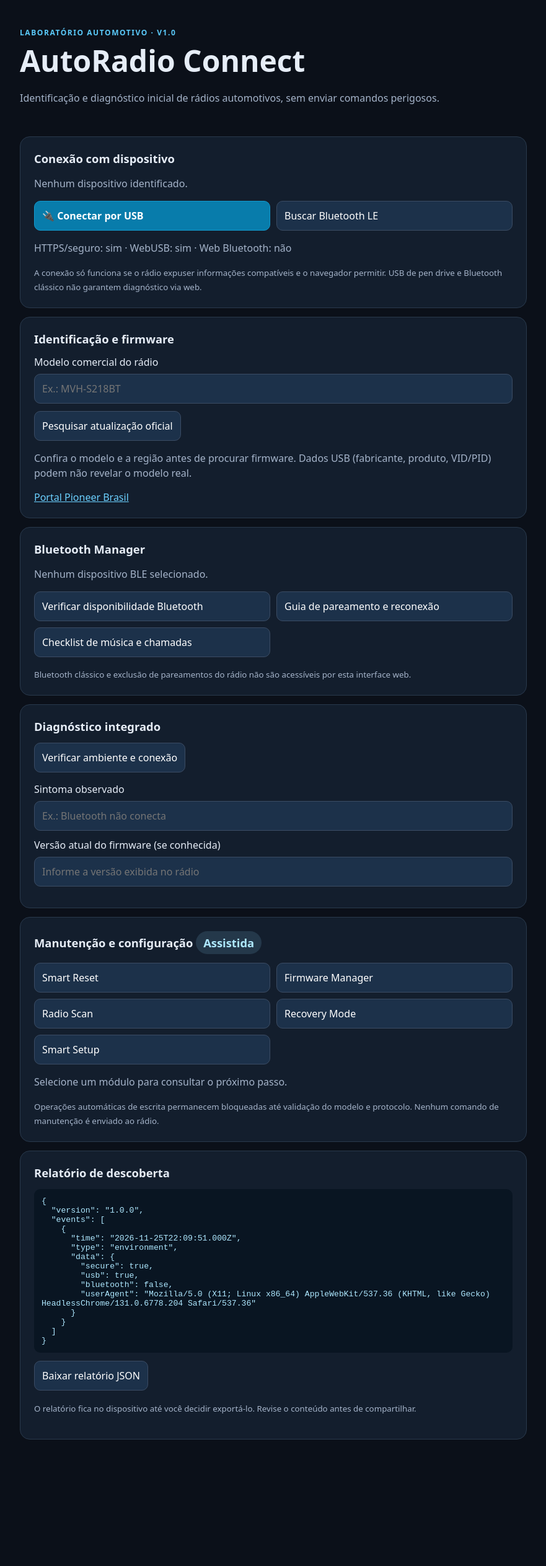
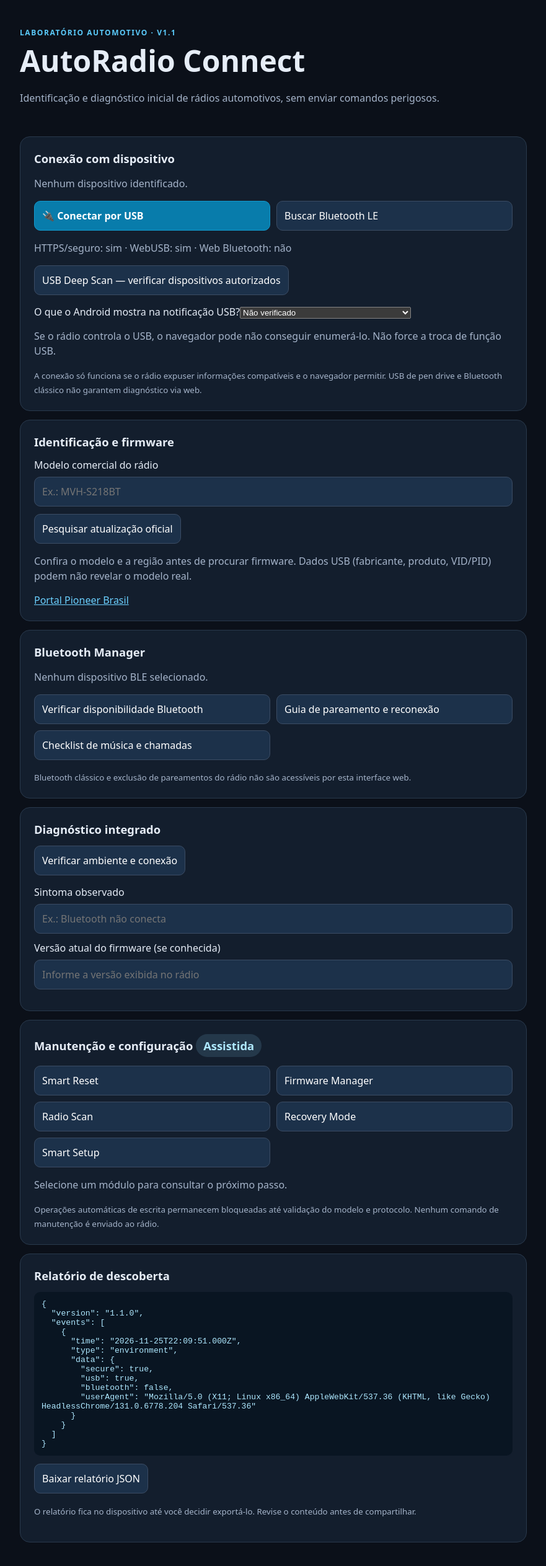
Before and after one commit to luissimoes0106-lab/autoradio-connect, a plain HTML site: page index.html in a window 1280 px wide. Shown: the whole page at 62% size, without its empty margins (199-1080 px from the left). Before the commit the page ends 2396 px from the top, so only its background shows below. Drawn offline with Linux system fonts and the light colour scheme.

Commit message:
feat: V1.1 USB visibility diagnostics and Android role checklist

```diff
--- a/index.html
+++ b/index.html
@@ -4,7 +4,7 @@
 <meta charset="utf-8">
 <meta name="viewport" content="width=device-width,initial-scale=1">
 <meta name="theme-color" content="#0b1019">
-<title>AutoRadio Connect • V1.0</title>
+<title>AutoRadio Connect • V1.1</title>
 <style>
 :root{color-scheme:dark;font-family:system-ui,-apple-system,Segoe UI,sans-serif;background:#0b1019;color:#e6edf7}
 *{box-sizing:border-box}body{margin:0}main{max-width:850px;margin:auto;padding:24px 16px 60px}
@@ -22,11 +22,11 @@ button.primary{background:#087cab;border-color:#139bcf;font-weight:700}button:di
 </head>
 <body>
 <main>
-<header><div class="kicker">LABORATÓRIO AUTOMOTIVO · V1.0</div><h1>AutoRadio Connect</h1><p>Identificação e diagnóstico inicial de rádios automotivos, sem enviar comandos perigosos.</p></header>
+<header><div class="kicker">LABORATÓRIO AUTOMOTIVO · V1.1</div><h1>AutoRadio Connect</h1><p>Identificação e diagnóstico inicial de rádios automotivos, sem enviar comandos perigosos.</p></header>
 <section>
 <h2>Conexão com dispositivo</h2><p id="status" role="status">Nenhum dispositivo identificado.</p>
 <div class="grid"><button class="primary" id="usb">🔌 Conectar por USB</button><button id="bt">Buscar Bluetooth LE</button></div>
-<p id="env"></p><small>A conexão só funciona se o rádio expuser informações compatíveis e o navegador permitir. USB de pen drive e Bluetooth clássico não garantem diagnóstico via web.</small>
+<p id="env"></p><button id="deep">USB Deep Scan — verificar dispositivos autorizados</button><p id="deepresult" role="status"></p><label for="usbmode">O que o Android mostra na notificação USB?</label><select id="usbmode"><option>Não verificado</option><option>Somente carregamento</option><option>Transferência de arquivos</option><option>USB controlado pelo dispositivo conectado</option><option>USB controlado por este dispositivo</option><option>Nenhuma notificação USB</option></select><p>Se o rádio controla o USB, o navegador pode não conseguir enumerá-lo. Não force a troca de função USB.</p><small>A conexão só funciona se o rádio expuser informações compatíveis e o navegador permitir. USB de pen drive e Bluetooth clássico não garantem diagnóstico via web.</small>
 </section>
 <section>
 <h2>Identificação e firmware</h2>
@@ -46,7 +46,7 @@ button.primary{background:#087cab;border-color:#139bcf;font-weight:700}button:di
 <script>
 'use strict';
 const $=id=>document.getElementById(id);
-const report={version:'1.0.0',events:[]};
+const report={version:'1.1.0',events:[]};
 const err=e=>e instanceof Error?e.message:String(e);
 function log(type,data){report.events.push({time:new Date().toISOString(),type,data});$('log').textContent=JSON.stringify(report,null,2)}
 $('env').textContent=`HTTPS/seguro: ${isSecureContext?'sim':'não'} · WebUSB: ${navigator.usb?'sim':'não'} · Web Bluetooth: ${navigator.bluetooth?'sim':'não'}`;
@@ -87,6 +87,8 @@ $('diag').onclick=async()=>{try{const devices=navigator.usb?await navigator.usb.
 if(navigator.usb){for(const type of ['connect','disconnect'])navigator.usb.addEventListener(type,e=>log('usb_'+type,{vendorId:e.device.vendorId,productId:e.device.productId}))}
 const guides={reset:'Identifique o modelo exato e consulte o procedimento oficial de restauração. Reset automático bloqueado.',firmware:'Informe o modelo e a versão atual acima. Use Pesquisar atualização oficial. Nenhum firmware é instalado ou validado automaticamente.',radio:'Após identificar o modelo, consulte a função de sintonia automática no manual. A web ainda não controla o sintonizador.',recovery:'Se o rádio não iniciar normalmente, registre o sintoma e consulte o suporte oficial. Não tente instalar firmware de outro modelo.',setup:'Ordem sugerida: identificar modelo, registrar versão, verificar atualização oficial, confirmar procedimento de reset, configurar idioma e relógio, parear Bluetooth e sintonizar estações. Execute apenas os passos suportados pelo manual.'};
 document.querySelectorAll('[data-module]').forEach(b=>b.onclick=()=>{$('modulehelp').textContent=guides[b.dataset.module]});
+$('deep').onclick=async()=>{const data={secure:isSecureContext,usbApi:!!navigator.usb,bluetoothApi:!!navigator.bluetooth,usbModeReported:$('usbmode').value,devices:[]};try{if(navigator.usb){const ds=await navigator.usb.getDevices();data.devices=ds.map(d=>({manufacturer:d.manufacturerName,product:d.productName,vendorId:d.vendorId,productId:d.productId,usbVersion:[d.usbVersionMajor,d.usbVersionMinor,d.usbVersionSubminor].join('.'),interfaces:d.configurations.map(c=>({configuration:c.configurationValue,interfaces:c.interfaces.map(i=>({number:i.interfaceNumber,alternates:i.alternates.map(a=>({class:a.interfaceClass,subclass:a.interfaceSubclass,protocol:a.interfaceProtocol,endpoints:a.endpoints.map(e=>({number:e.endpointNumber,direction:e.direction,type:e.type}))}))}))}))}));}log('deep_scan',data);$('deepresult').textContent=!data.usbApi?'WebUSB indisponível. Necessário navegador compatível ou investigação nativa.':data.devices.length?'Dispositivos autorizados encontrados: '+data.devices.length:'Nenhum USB previamente autorizado visível. Use Conectar por USB para abrir o seletor. Se estiver vazio, verifique a função USB no Android; a página não consegue enumerar dispositivos bloqueados ou o controlador USB externo.';}catch(e){log('deep_scan_error',err(e));$('deepresult').textContent=err(e)}};
+$('usbmode').onchange=()=>log('usb_mode_reported',$('usbmode').value);
 </script>
 </body>
 </html>
```
